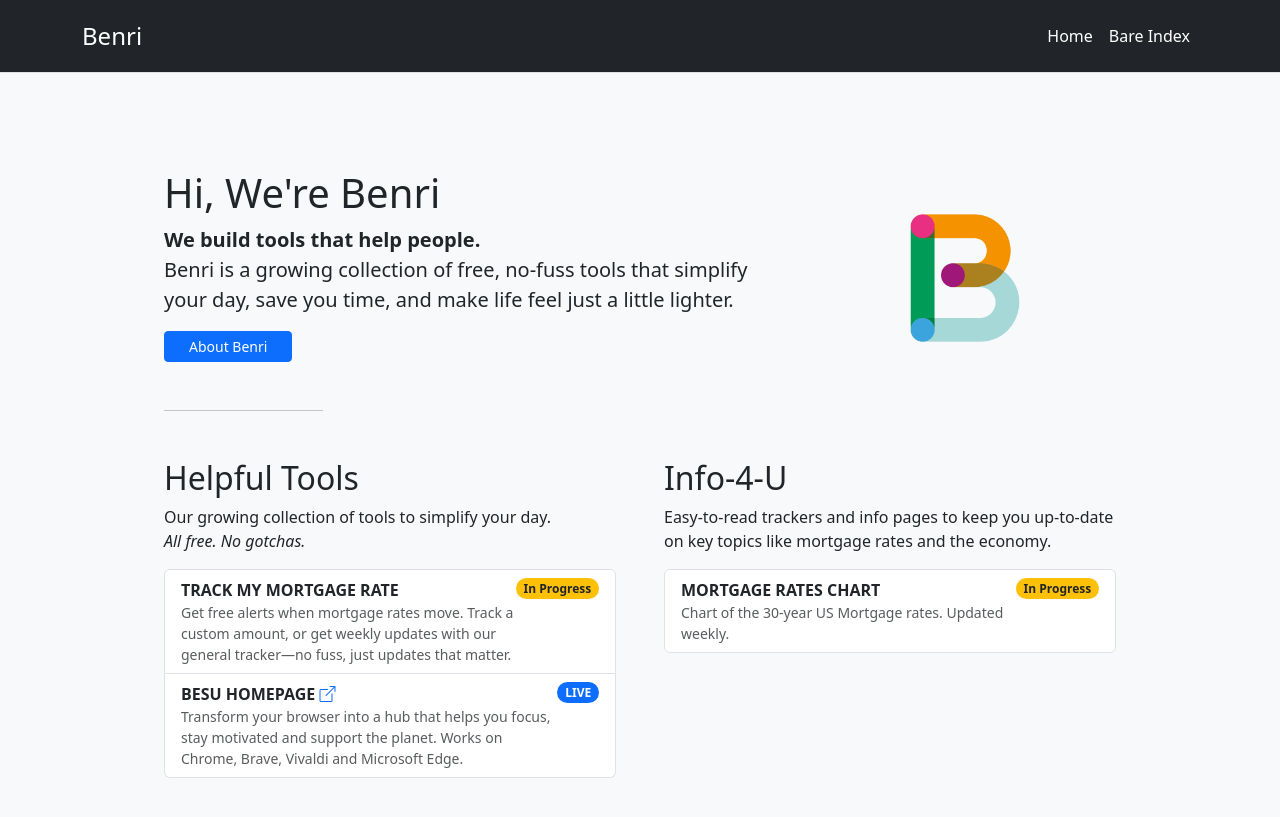
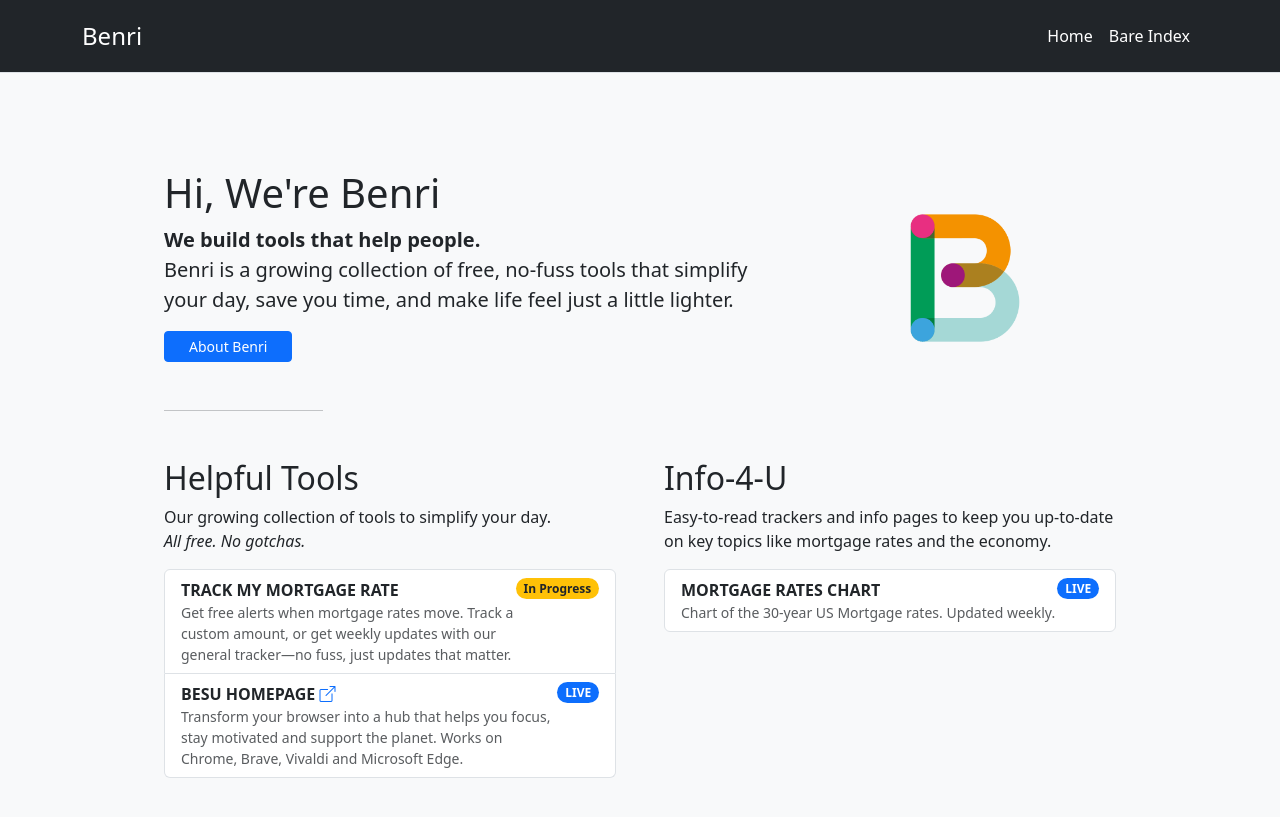
Before and after one commit to RixGpt/benri, a Jekyll site: the page built from index.md, in a window 1280 px wide. Shown: the top 817 px of the page. Built offline with Jekyll 4.4.1, drawn with Linux system fonts in a browser that asks for light colours.

Commit message:
Update index.md

```diff
--- a/index.md
+++ b/index.md
@@ -50,12 +50,12 @@
         <h2>Info-4-U</h2>
         <p>Easy-to-read trackers and info pages to keep you up-to-date on key topics like mortgage rates and the economy.</p>
         <div class="list-group">
-          <a href="/docs/5.0/getting-started/introduction/" class="list-group-item list-group-item-action d-flex justify-content-between align-items-start">
+          <a href="/info/30yrMortgage" class="list-group-item list-group-item-action d-flex justify-content-between align-items-start">
             <div>
               <div class="fw-bold">MORTGAGE RATES CHART</div>
               <small class="d-block text-muted">Chart of the 30-year US Mortgage rates. Updated weekly.</small>
             </div>
-            <span class="badge bg-warning text-dark rounded-pill">In Progress</span>
+            <span class="badge bg-primary rounded-pill">LIVE</span>
           </a>
         </div>
       </div>
```
